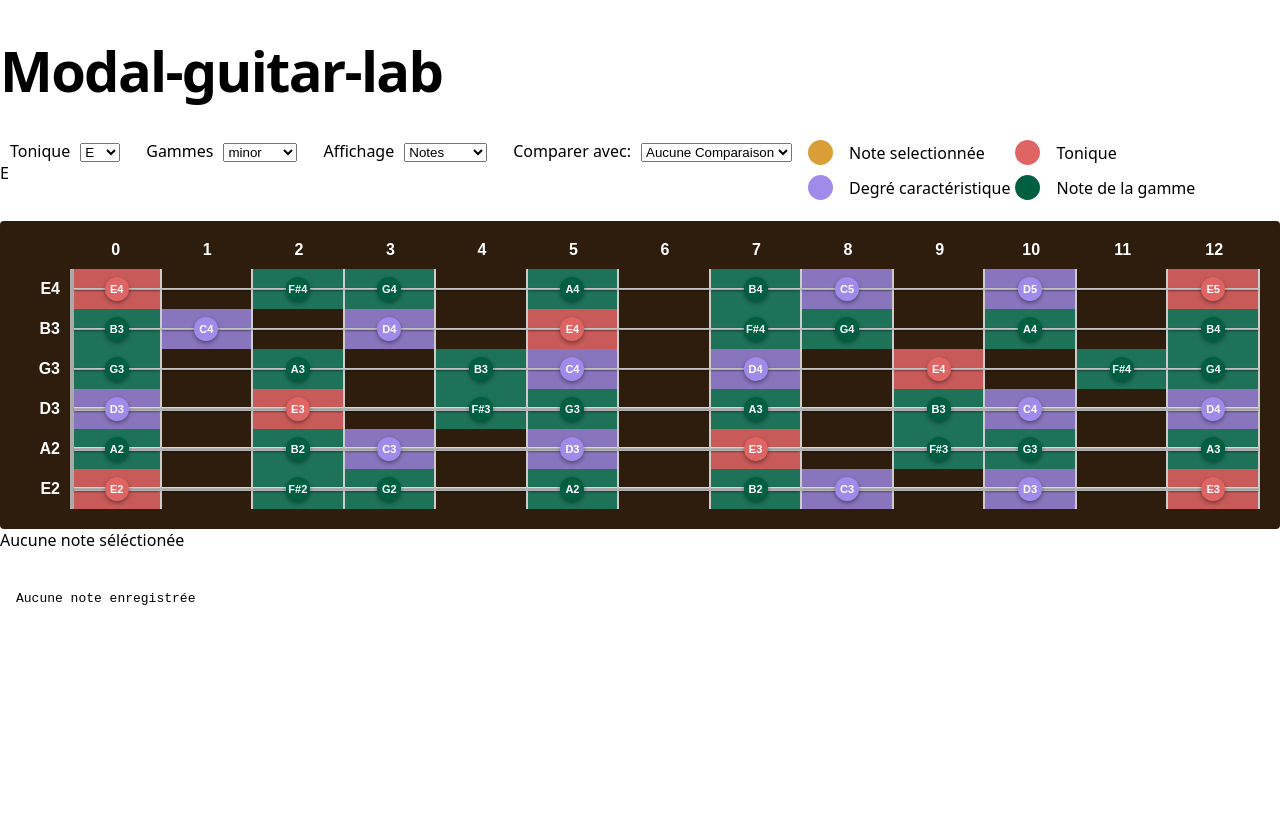
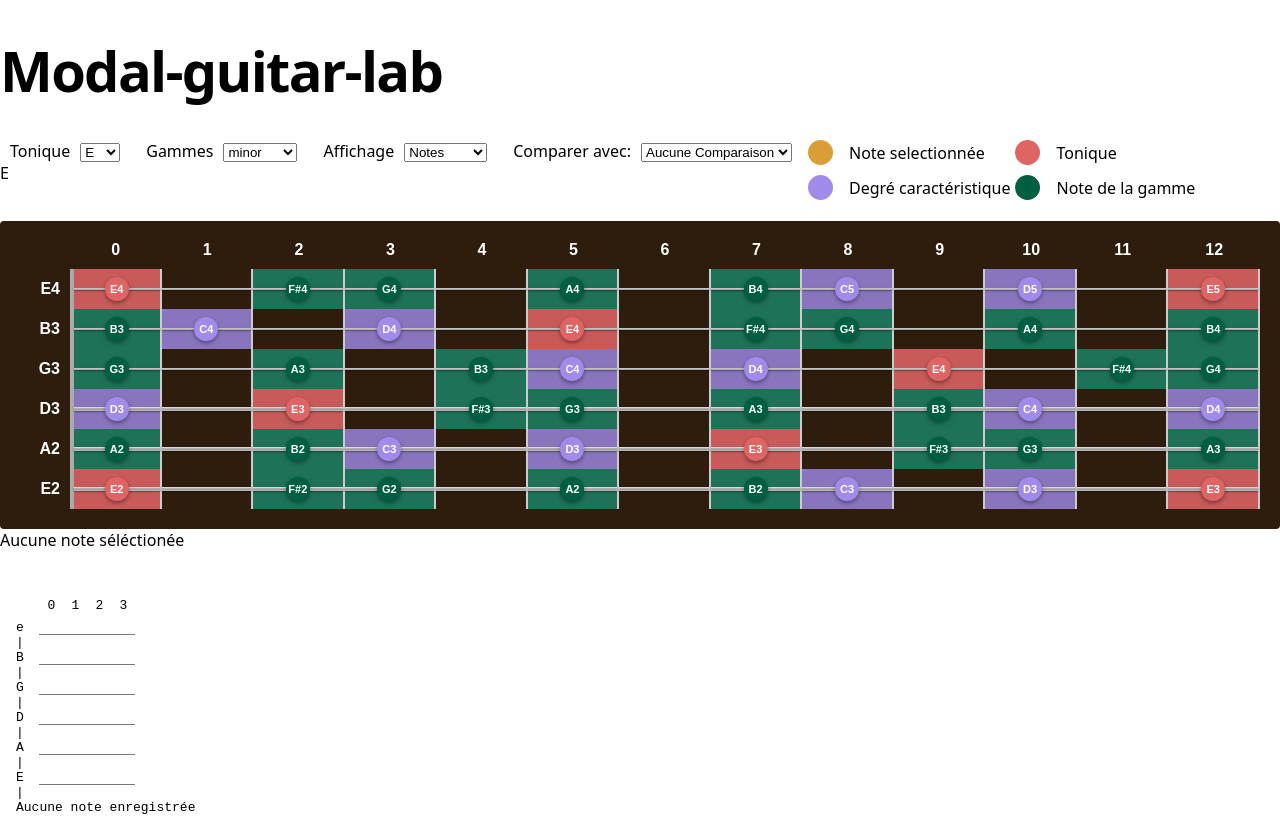
Before and after one commit to ben-sentenac/MODAL-GUITAR-LAB, a React (Vite) app: page / in a window 1280 px wide. Before the commit the page ends 800 px from the top, so only its background shows below. Built offline with nearby package versions, Linux system fonts and the light colour scheme.

Commit message:
feat(tab): implement time-based guitar tablature grid

```diff
--- a/src/GuitarTab.tsx
+++ b/src/GuitarTab.tsx
@@ -1,31 +1,27 @@
 import type { SoloNote } from "./GuitarNeck";
-import { computeTabColumns } from "./music/solo";
+import { computeTimeGrid, getNotesAtBeat, getSoloEndBeat } from "./music/solo";
 
 type GuitarTabProps = {
     solo: SoloNote[]
 }
 
 export function GuitarTab({ solo }: GuitarTabProps) {
-
-    const tabColumns = computeTabColumns(solo);
     const stringLabels = ["e", "B", "G", "D", "A", "E"];
     const canDisplayTab = solo.length > 0;
 
-    const startBeatCells = solo.map((soloNote, soloIndex) =>
-    (
-        <span key={soloIndex} className="guitar-tab-col">
-            {soloNote.startBeat}
-        </span>
-    ));
+    const totalBeats = Math.max(4,getSoloEndBeat(solo));
+
+    const timeGridCells = computeTimeGrid(totalBeats, 1);
+    const gridStartCells = timeGridCells.slice(0, -1);
     return (
         <div className="guitar-tab-container">
-            {
-                canDisplayTab ? <>
             <div className="startbeat-container">
                 <div className="guitar-tab-row">
                     <span className="guitar-tab-label"></span>
                     <div className="startbeat-cells">
-                                {startBeatCells}
+                        {gridStartCells.map((startCell) => (
+                            <span className="guitar-tab-col" key={startCell}>{startCell}</span>
+                        ))}
                     </div>
                 </div>
             </div>
@@ -33,23 +29,24 @@ export function GuitarTab({ solo }: GuitarTabProps) {
                 Array.from({ length: 6 }, (_, i) =>
                     <div className="guitar-tab-row" key={i}>
                         <span className="guitar-tab-label">{stringLabels[i]} |</span>
-                                <div className="guitar-tab-notes">
+                        <div className="guitar-tab-notes" style={{width:`${gridStartCells.length * 1.5}rem`}}>
                             {
-                                        tabColumns.map((column, columnIndex) =>
-                                            <span className="guitar-tab-col" key={columnIndex}>
-                                                {
-                                                    column[i] === "-" ?
-                                                        "" :
-                                                        <span>{column[i]}</span>
+                                gridStartCells.map((startBeat) => {
+                                    const note = getNotesAtBeat(solo,startBeat)
+                                    .find((note) => note.stringPos === i + 1);
+                                    return (
+                                        <span className="guitar-tab-col" key={startBeat}>
+                                            { note?.fret }
+                                        </span>
+                                    );
                                 }
-                                            </span>
                                 )}
                         </div>
 
                     </div>)
             }
-                    </> : <div>Aucune note enregistrée</div>
-
+            {
+                !canDisplayTab && <div>Aucune note enregistrée</div>
             }
         </div>
     );
--- a/src/music/solo.ts
+++ b/src/music/solo.ts
@@ -26,3 +26,31 @@ export function computeTabCells(soloNote:SoloNote,nbStrings = 6):string[] {
 export function computeTabColumns(solo:SoloNote[],nbStrings = 6):string[][] {
     return solo.map(soloNote => computeTabCells(soloNote,nbStrings))
 }
+
+export function computeTimeGrid(totalBeats:number,stepBeats:number):number[] {
+    const exactSteps = totalBeats / stepBeats;
+    const stepsCount = Math.ceil(exactSteps);
+
+    const grid = Array.from({length:stepsCount + 1}, (_,i) => {
+        const value = i * stepBeats;
+
+        return Math.round(value * 1e6) / 1e6;
+    });
+
+    if(grid.length > 0) {
+        grid[grid.length -1] = totalBeats;
+    }
+
+    return grid;
+}
+
+export function getNotesAtBeat(solo:SoloNote[],beat:number):SoloNote[] {
+    return solo.filter((soloNote) => soloNote.startBeat === beat);
+}
+
+export function getSoloEndBeat(solo: SoloNote[]): number {
+    return solo.reduce((acc,curr) => {
+        const endBeat = curr.startBeat + curr.durationBeats;
+        return Math.max(acc,endBeat);
+    },0);
+}
```
Also changed, not shown: 1 other file (tests, documents, lock files or other folders). Lines whose indentation alone changed are shown as unchanged.
